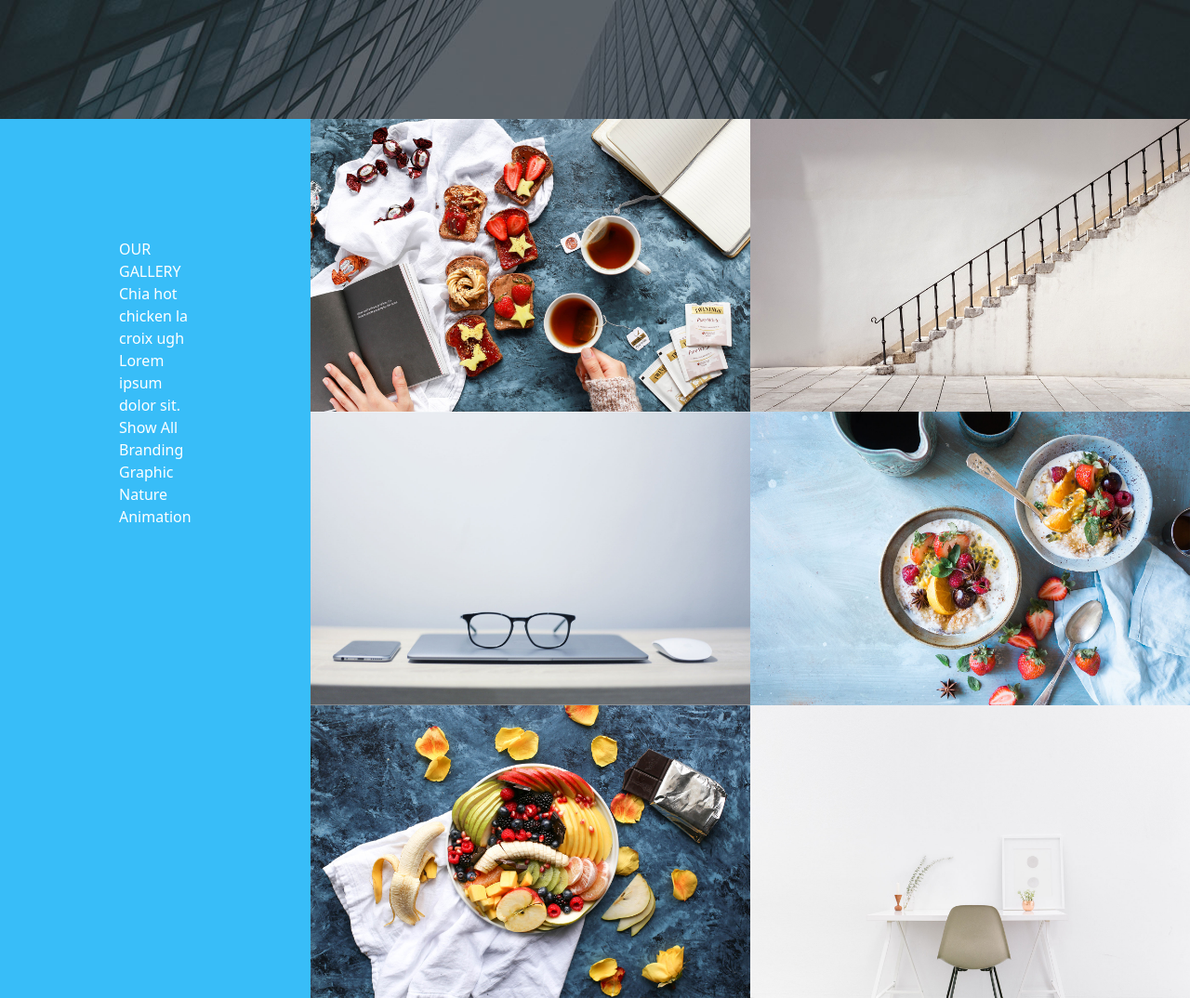
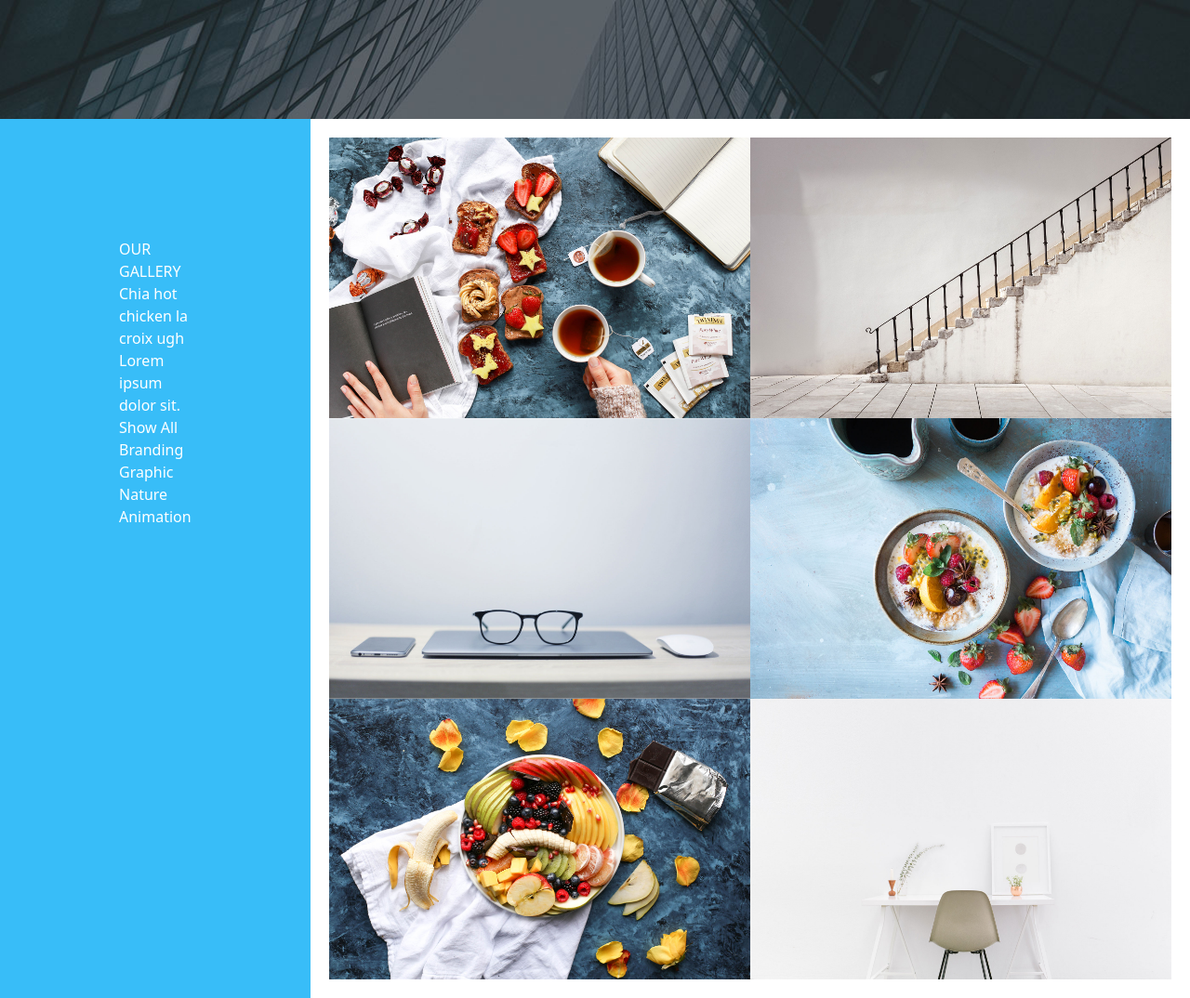
Before and after one commit to NebulusNubium/tinker, a website: page index.html in a window 1280 px wide. Shown: the part 1300-2374 px from the top of the page at 93% size. Drawn offline with Linux system fonts and the light colour scheme; files whose address does not match are found by name; a web font is replaced by a local one.

Commit message:
gallery b3

```diff
--- a/index.html
+++ b/index.html
@@ -87,7 +87,7 @@
                         <li><a href="">Animation</a></li>
                     </ul>
                 </div>
-                <div class="bg-white flex flex-wrap">
+                <div class="bg-white flex flex-wrap p-5">
                     <img class="w-[50%]" src="assets/img/portfolio_big_item_01.jpg" alt="">
                     <img class="w-[50%]" src="assets/img/portfolio_big_item_02.jpg" alt="">
                     <img class="w-[50%]" src="assets/img/portfolio_big_item_03.jpg" alt="">
```
Also changed, not shown: assets/dist/style.css.
